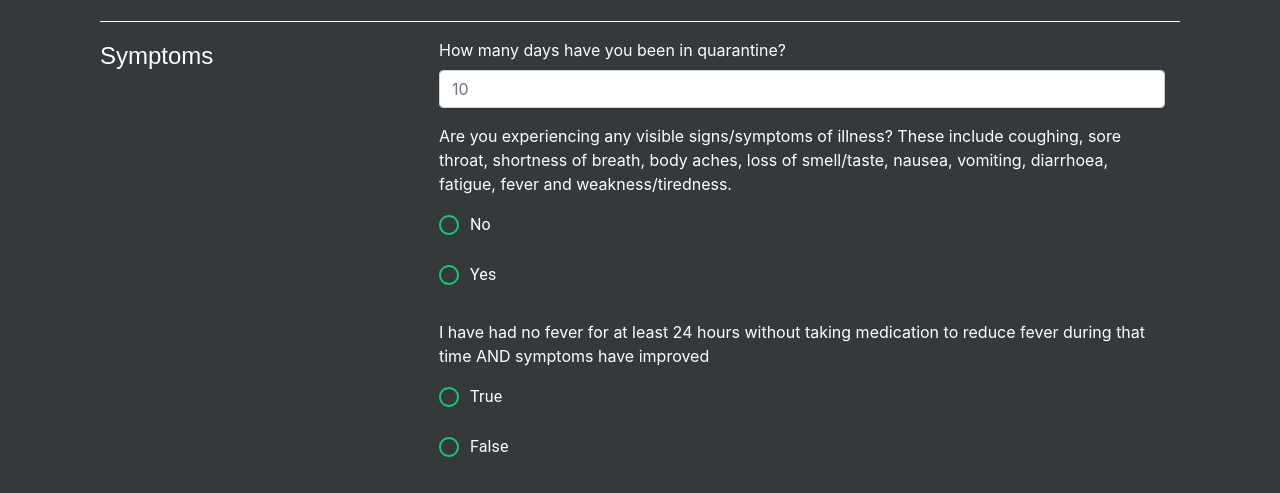
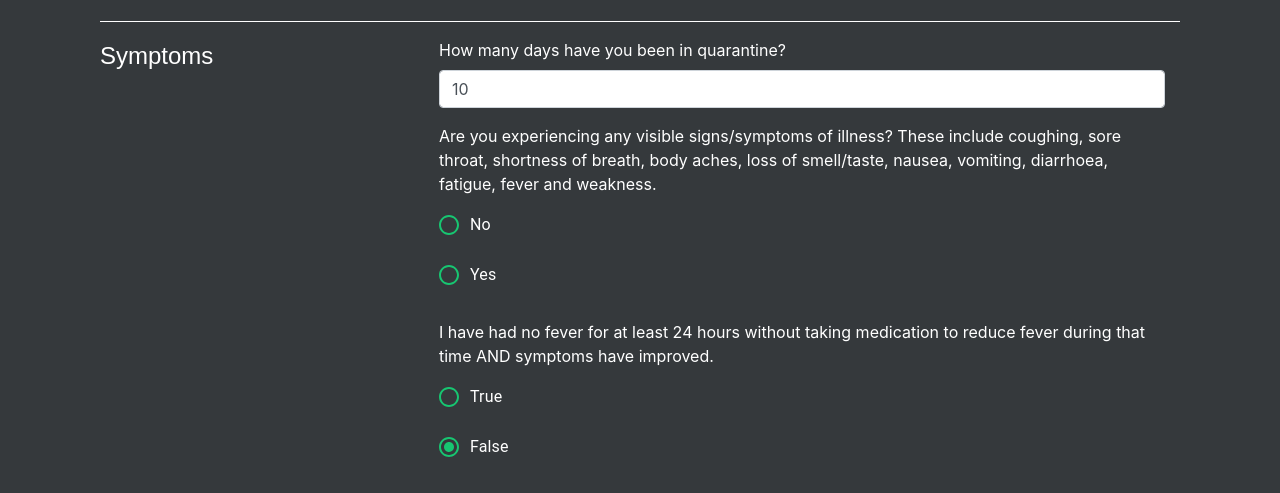
Before and after one commit to kialanpillay/compli-client, a React (Create React App) app in the folder app/: page /capture in a window 1280 px wide. Both pictures are taken after a click on the tab "Employee Health". Shown: the part 307-800 px from the top of the page. Built offline with nearby package versions, Linux system fonts and the light colour scheme.

Commit message:
Refactored

```diff
--- a/app/src/pages/Capture.js
+++ b/app/src/pages/Capture.js
@@ -73,7 +73,7 @@ export default class Capture extends Component {
       certification: [],
       fever: false,
       upload: false,
-      empDays: "",
+      empDays: 10,
       empSigns: 0,
       empFever: 1,
       canReturn: 0,
@@ -109,7 +109,7 @@ export default class Capture extends Component {
     }
   };
 
-  postWeekly = () => {
+  postScreening = () => {
     this.setState({ upload: true });
     const payload = {
       empID: this.state.empID,
@@ -132,14 +132,10 @@ export default class Capture extends Component {
         console.log(err);
       });
   };
+
   postHealthCheck = () => {
     this.setState({ upload: true });
     this.employeeReturnCheck();
-    console.log(this.state.empID);
-    console.log(this.state.empDays);
-    console.log(this.state.empFever);
-    console.log(this.state.empSigns);
-    console.log(this.state.canReturn);
     const payload = {
       empID: this.state.empID,
       days: Number(this.state.empDays),
@@ -163,9 +159,8 @@ export default class Capture extends Component {
   };
 
   employeeReturnCheck = () => {
-    if (this.state.empFever == 1 && this.state.empSigns == 0) {
+    if (this.state.empFever == 0 && this.state.empSigns == 0) {
       this.setState({ canReturn: 1 });
-
     } else {
       this.setState({ canReturn: 0 });
     }
@@ -175,19 +170,15 @@ export default class Capture extends Component {
   };
 
   handleChangeTravel = (event) => {
-
     this.setState({ empTravel: event.target.value });
   };
   handleChangeExposure = (event) => {
-
     this.setState({ empExposure: event.target.value });
   };
   handleChangeSigns = (event) => {
-
     this.setState({ empSigns: event.target.value });
   };
   handleChangeFever = (event) => {
-
     this.setState({ empFever: event.target.value });
   };
 
@@ -336,7 +327,7 @@ export default class Capture extends Component {
                       </Form.Group>
                       <Button
                         className="ubutton"
-                        onClick={() => this.postWeekly()}
+                        onClick={() => this.postScreening()}
                         disabled={this.state.certification.length === 0}
                         style={{
                           marginLeft: "15px",
@@ -404,7 +395,7 @@ export default class Capture extends Component {
                         </Form.Label>
 
                         <Form.Control
-                          placeholder="10"
+                          placeholder={10}
                           required={true}
                           name="empDays"
                           value={this.state.empDays}
@@ -413,12 +404,13 @@ export default class Capture extends Component {
                       </Form.Group>
 
                       <Form.Group as={Col} controlId="signs">
-                        <Form.Label >
+                        <Form.Label>
                           Are you experiencing any visible signs/symptoms of
-                          illness? These include coughing, sore throat, shortness of breath, body aches, loss of smell/taste, nausea, vomiting,
-                          diarrhoea, fatigue, fever and weakness/tiredness.
+                          illness? These include coughing, sore throat,
+                          shortness of breath, body aches, loss of smell/taste,
+                          nausea, vomiting, diarrhoea, fatigue, fever and
+                          weakness.
                         </Form.Label>
-
 
                         <FormControl>
                           <RadioGroup
@@ -441,10 +433,10 @@ export default class Capture extends Component {
                       </Form.Group>
 
                       <Form.Group as={Col} controlId="nofever">
-                        <Form.Label >
+                        <Form.Label>
                           I have had no fever for at least 24 hours without
                           taking medication to reduce fever during that time AND
-                          symptoms have improved
+                          symptoms have improved.
                         </Form.Label>
 
                         <FormControl>
@@ -454,12 +446,12 @@ export default class Capture extends Component {
                             onChange={this.handleChangeFever}
                           >
                             <FormControlLabel
-                              value="1"
+                              value={0}
                               control={<Radio style={{ color: "#17c671" }} />}
                               label="True"
                             />
                             <FormControlLabel
-                              value="0"
+                              value={1}
                               control={<Radio style={{ color: "#17c671" }} />}
                               label="False"
                             />
@@ -514,8 +506,8 @@ export default class Capture extends Component {
                         }}
                       >
                         {this.state.canReturn == 0
-                          ? "Form Submitted.You are required to remain home."
-                          : "Form Submitted.You may return to work."}
+                          ? "Form Submitted. You are required to remain at home."
+                          : "Form Submitted. You may return to work."}
                         <CheckIcon
                           style={{
                             marginRight: "5px",
```
